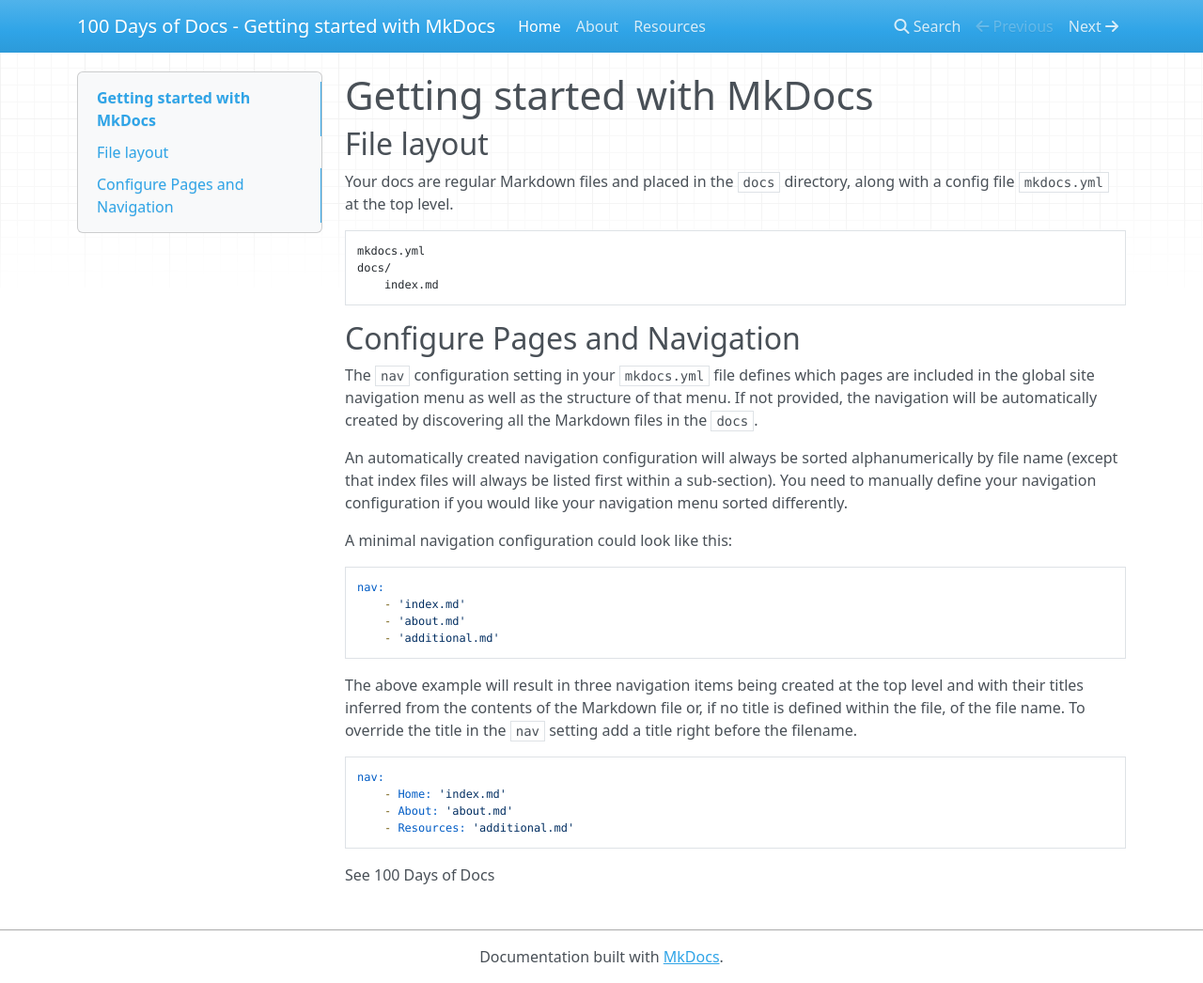
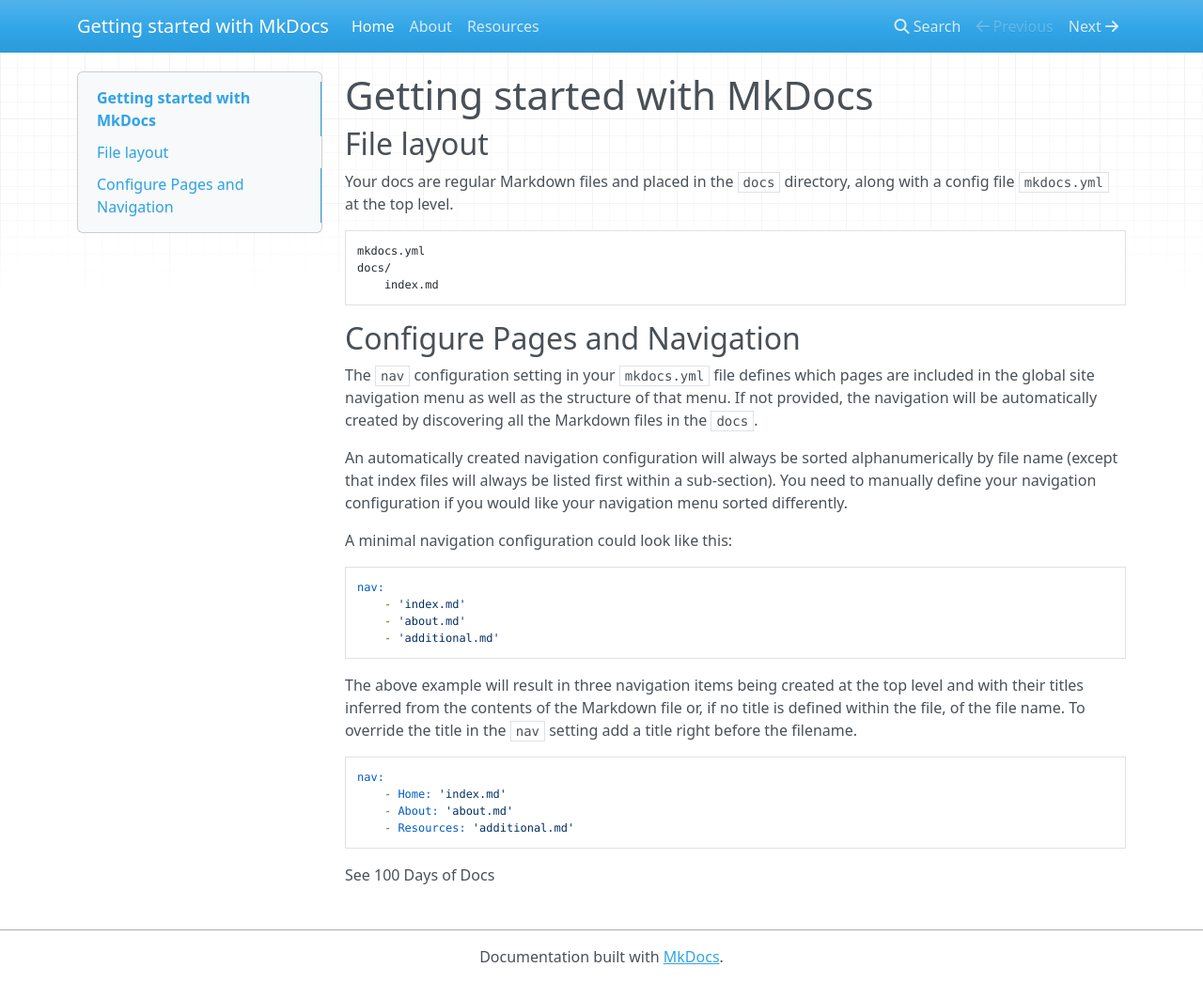
Before and after one commit to 100daysofdocs/mkdocs-getting-started, an MkDocs documentation site: the page built from docs/index.md, in a window 1280 px wide and 1046 px high. Shown: the whole window at 94% size. Built offline with MkDocs 1.6.1, drawn with Linux system fonts in a browser that asks for light colours; nearby versions of some CDN libraries.

Commit message:
Update mkdocs.yml

```diff
--- a/mkdocs.yml
+++ b/mkdocs.yml
@@ -1,4 +1,4 @@
-site_name: 100 Days of Docs - Getting started with MkDocs
+site_name: Getting started with MkDocs
 site_url: https://example.com/
 nav:
     - Home: index.md
```
